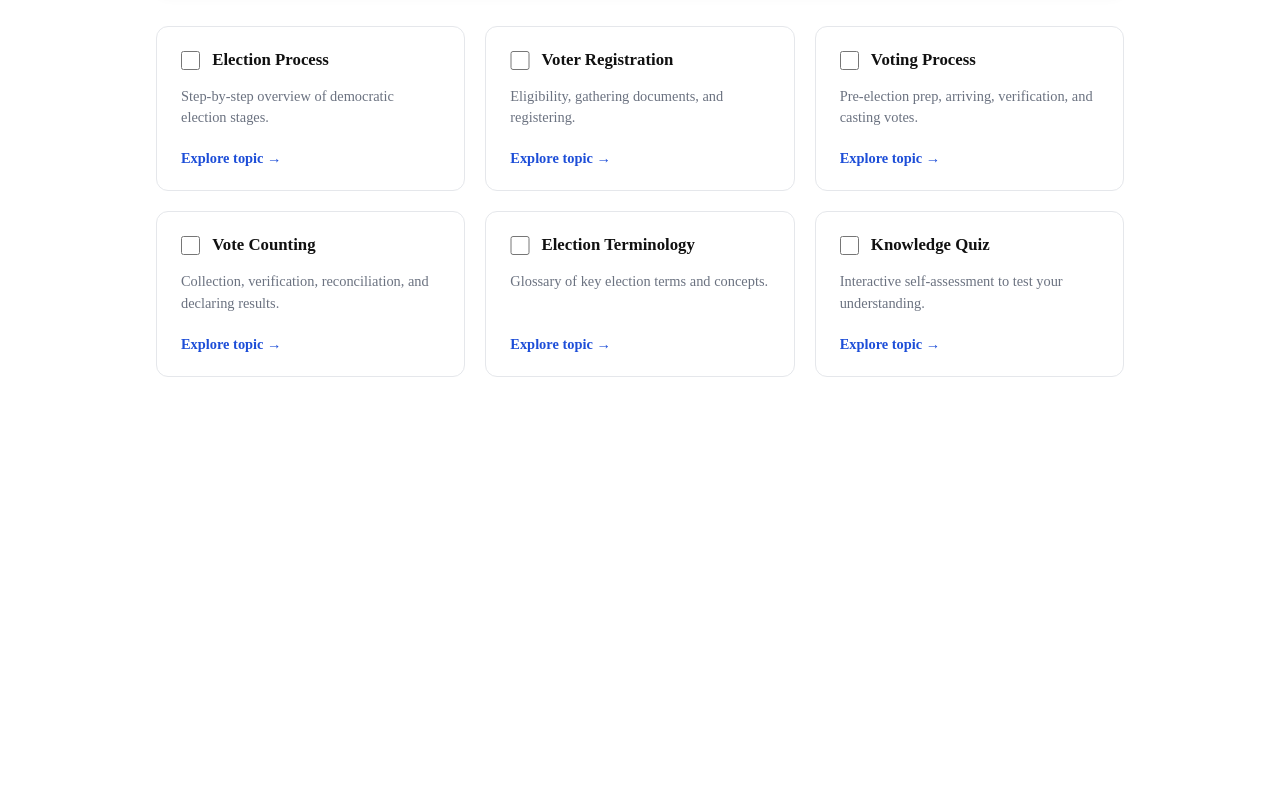
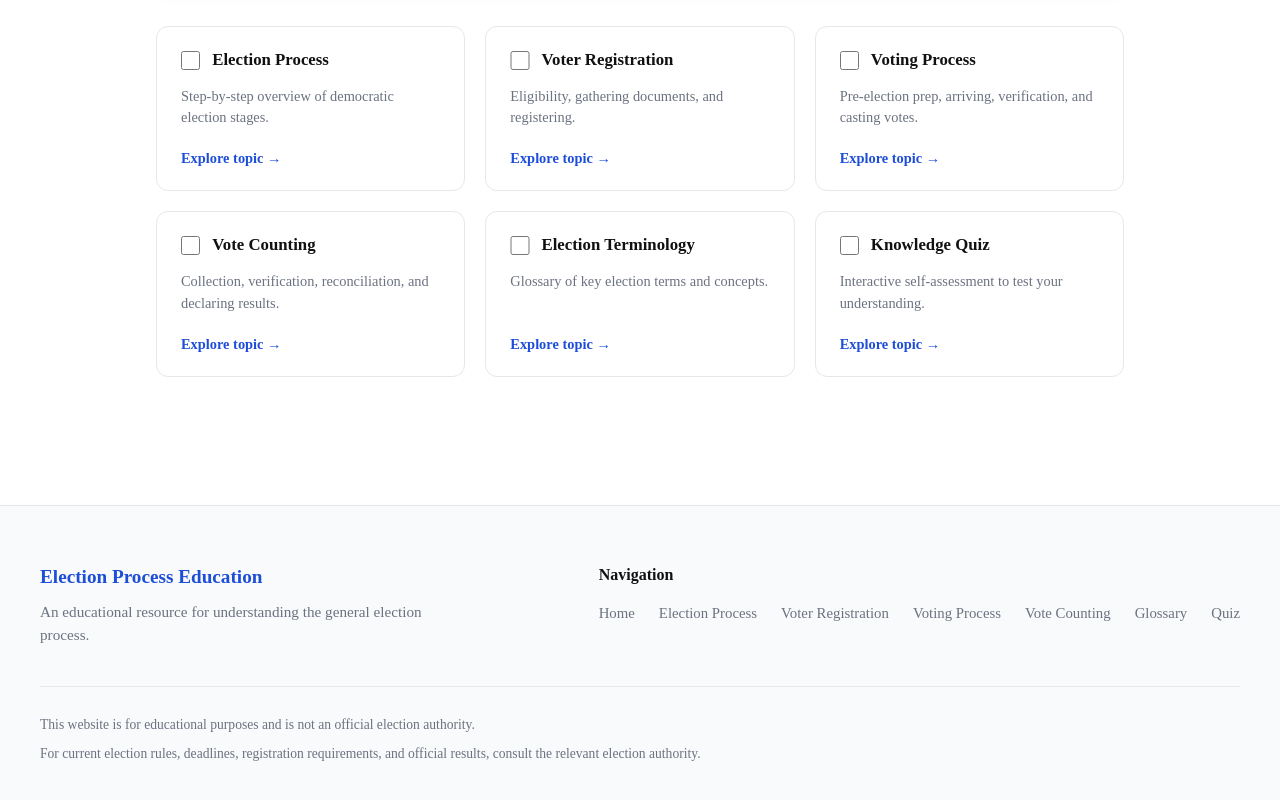
Before and after one commit to devamithra137/Election-Process-Education, a Next.js app: page / in a window 1280 px wide. Shown: the part 5462-6262 px from the top of the page. Before the commit the page ends 5967 px from the top, so only its background shows below. Built offline with nearby package versions, Linux system fonts and the light colour scheme.

Commit message:
Add site footer and information guidance

```diff
--- a/src/app/globals.css
+++ b/src/app/globals.css
@@ -31,6 +31,9 @@ body {
   line-height: 1.6;
   -webkit-font-smoothing: antialiased;
   -moz-osx-font-smoothing: grayscale;
+  min-height: 100vh;
+  display: flex;
+  flex-direction: column;
 }
 
 a {
@@ -1482,6 +1485,93 @@ a {
 
 .topic-explore-link:hover {
   text-decoration: underline;
+}
+
+/* ─── Footer ─────────────────────────────────────────────────── */
+.footer {
+  border-top: 1px solid #e5e7eb;
+  background-color: #f9fafb;
+  color: var(--color-foreground);
+  margin-top: auto;
+  padding: 3.5rem 1.5rem 2.5rem;
+}
+
+.footer-container {
+  max-width: 1200px;
+  margin: 0 auto;
+  display: flex;
+  flex-direction: column;
+  gap: 2.5rem;
+}
+
+.footer-top {
+  display: flex;
+  justify-content: space-between;
+  gap: 3rem;
+  flex-wrap: wrap;
+}
+
+.footer-brand-section {
+  max-width: 420px;
+}
+
+.footer-brand-title {
+  font-size: 1.2rem;
+  font-weight: 700;
+  color: var(--color-accent);
+  margin-bottom: 0.5rem;
+}
+
+.footer-statement {
+  font-size: 0.95rem;
+  color: var(--color-muted);
+  line-height: 1.5;
+}
+
+.footer-nav-section {
+  display: flex;
+  flex-direction: column;
+  gap: 0.75rem;
+}
+
+.footer-heading {
+  font-size: 1rem;
+  font-weight: 600;
+  color: var(--color-foreground);
+}
+
+.footer-links {
+  list-style: none;
+  display: flex;
+  flex-wrap: wrap;
+  gap: 0.75rem 1.5rem;
+  padding: 0;
+  margin: 0;
+}
+
+.footer-link {
+  font-size: 0.925rem;
+  color: var(--color-muted);
+  transition: color 0.2s ease;
+}
+
+.footer-link:hover {
+  color: var(--color-accent);
+}
+
+.footer-bottom {
+  border-top: 1px solid #e5e7eb;
+  padding-top: 1.75rem;
+  display: flex;
+  flex-direction: column;
+  gap: 0.5rem;
+}
+
+.footer-disclaimer,
+.footer-guidance {
+  font-size: 0.85rem;
+  color: var(--color-muted);
+  line-height: 1.5;
 }
 
 .sr-only {
--- a/src/app/layout.tsx
+++ b/src/app/layout.tsx
@@ -1,6 +1,7 @@
 import type { Metadata } from "next";
 import { Inter } from "next/font/google";
 import Navbar from "@/components/Navbar";
+import Footer from "@/components/Footer";
 import "./globals.css";
 
 const inter = Inter({
@@ -25,6 +26,7 @@ export default function RootLayout({
       <body className={inter.variable}>
         <Navbar />
         {children}
+        <Footer />
       </body>
     </html>
   );
--- /dev/null
+++ b/src/components/Footer.tsx
@@ -0,0 +1,53 @@
+import React from "react";
+import Link from "next/link";
+
+const navLinks = [
+  { href: "/", label: "Home" },
+  { href: "/election-process", label: "Election Process" },
+  { href: "/voter-registration", label: "Voter Registration" },
+  { href: "/voting-process", label: "Voting Process" },
+  { href: "/vote-counting", label: "Vote Counting" },
+  { href: "/glossary", label: "Glossary" },
+  { href: "/quiz", label: "Quiz" },
+];
+
+export const Footer: React.FC = () => {
+  return (
+    <footer className="footer">
+      <div className="footer-container">
+        <div className="footer-top">
+          <div className="footer-brand-section">
+            <h2 className="footer-brand-title">Election Process Education</h2>
+            <p className="footer-statement">
+              An educational resource for understanding the general election process.
+            </p>
+          </div>
+
+          <div className="footer-nav-section">
+            <h3 className="footer-heading">Navigation</h3>
+            <ul className="footer-links">
+              {navLinks.map((link) => (
+                <li key={link.href}>
+                  <Link href={link.href} className="footer-link">
+                    {link.label}
+                  </Link>
+                </li>
+              ))}
+            </ul>
+          </div>
+        </div>
+
+        <div className="footer-bottom">
+          <p className="footer-disclaimer">
+            This website is for educational purposes and is not an official election authority.
+          </p>
+          <p className="footer-guidance">
+            For current election rules, deadlines, registration requirements, and official results, consult the relevant election authority.
+          </p>
+        </div>
+      </div>
+    </footer>
+  );
+};
+
+export default Footer;
```
